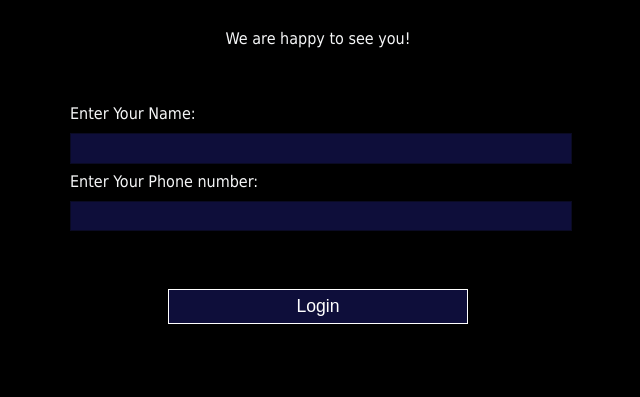
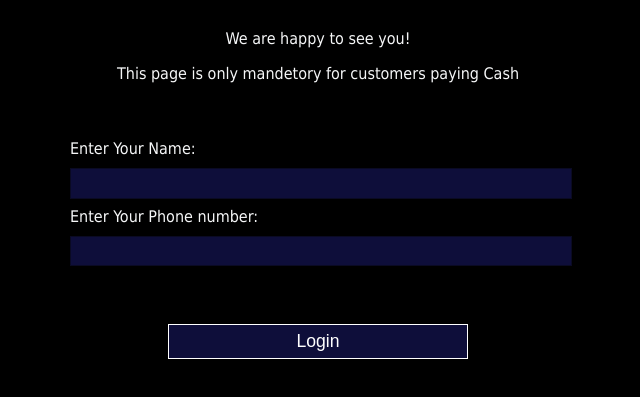
Before and after one commit to yoomimoomi/EcoMunch, a plain HTML site: page UserLogin.html in a window 1280 px wide. Shown: the part 73-470 px from the top of the page, without its empty margins (322-962 px from the left). Drawn offline with Linux system fonts and the light colour scheme.

Commit message:
Added minor change to Login (User)

```diff
--- a/UserLogin.html
+++ b/UserLogin.html
@@ -9,6 +9,7 @@
     <div class="form-container"></div>
         <h1>Hello, Welcome to EcoMunch!</h1>
         <p>We are happy to see you!</p>
+        <p> This page is only mandetory for customers paying Cash</p>
         <form method="post">
         <fieldset>
             <label for="name">Enter Your Name: <input id="name" name="name" type="text" required /></label>
```
